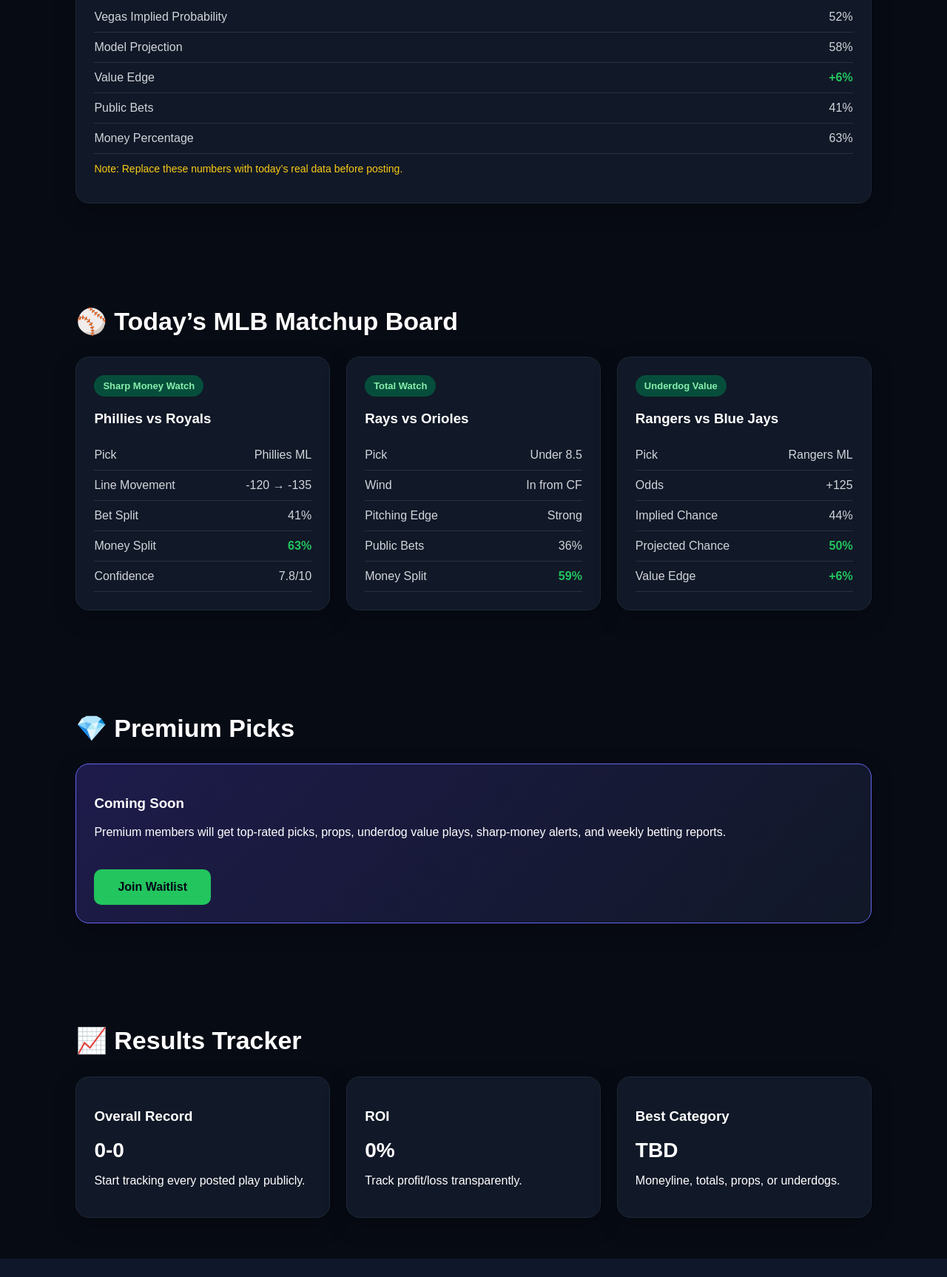
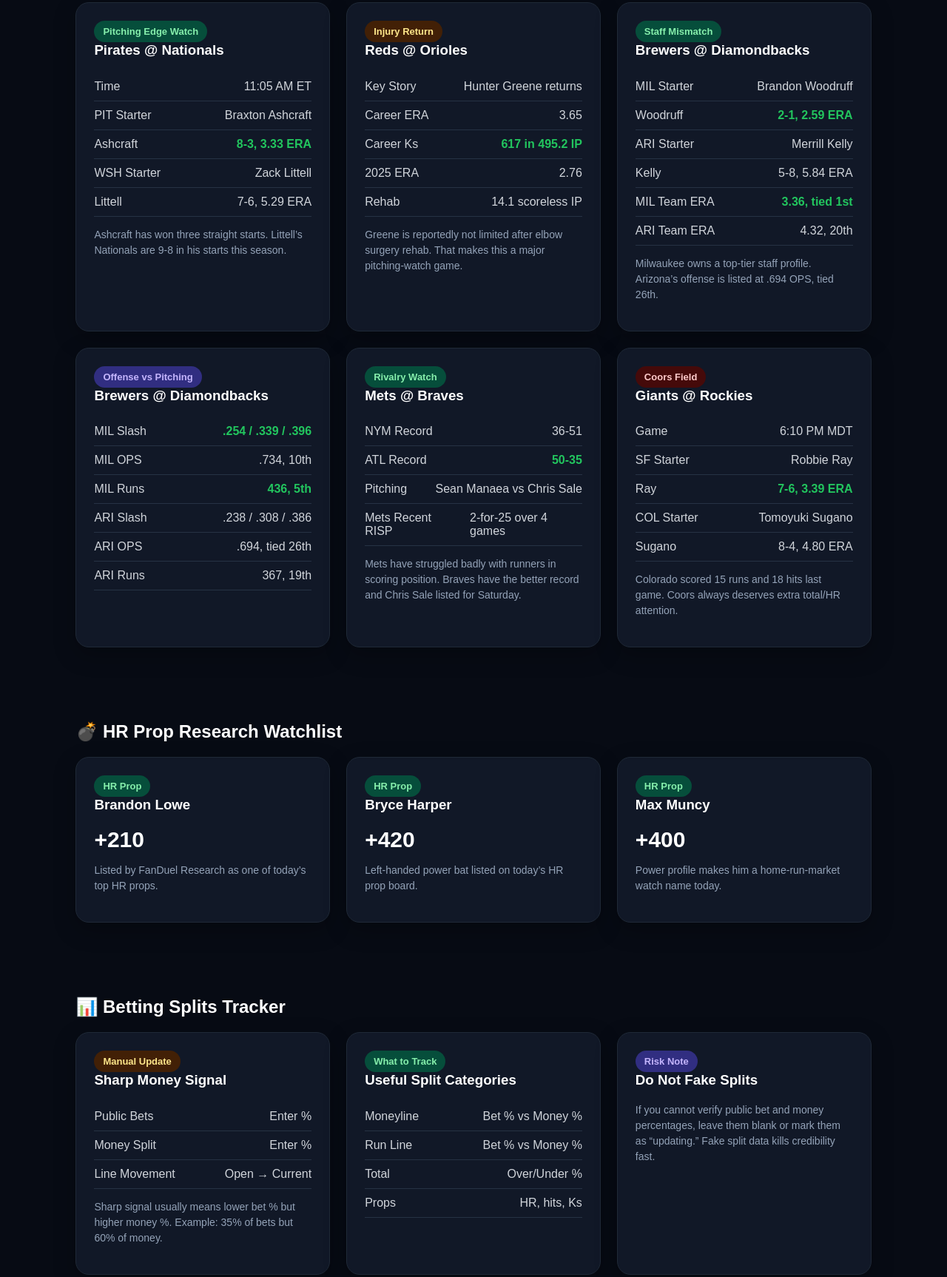
Before and after one commit to seanbodnar2007-ship-it/SportsBettingIQ101, a plain HTML site: page index.html in a window 1280 px wide. Shown: the part 738-2464 px from the top of the page at 74% size. Drawn offline with Linux system fonts and the light colour scheme.

Commit message:
Update index.html

````diff
--- a/index.html
+++ b/index.html
@@ -1,145 +1,32 @@
-```html
 <!DOCTYPE html>
 <html lang="en">
 <head>
-<meta charset="UTF-8" />
-<meta name="viewport" content="width=device-width, initial-scale=1.0" />
+<meta charset="UTF-8">
+<meta name="viewport" content="width=device-width, initial-scale=1.0">
 <title>SportBettingIQ101</title>
-
 <style>
 *{box-sizing:border-box}
-
-body{
-  margin:0;
-  font-family:Arial,Helvetica,sans-serif;
-  background:#070b14;
-  color:white;
-}
-
-header{
-  background:#0f172a;
-  padding:22px 8%;
-  display:flex;
-  justify-content:space-between;
-  align-items:center;
-  border-bottom:1px solid #1e293b;
-}
-
-.logo{
-  font-size:28px;
-  font-weight:900;
-  color:#22c55e;
-}
-
-nav a{
-  color:#e5e7eb;
-  text-decoration:none;
-  margin-left:22px;
-  font-weight:bold;
-}
-
-.hero{
-  padding:90px 8%;
-  text-align:center;
-  background:linear-gradient(135deg,#020617,#0f172a,#064e3b);
-}
-
-.hero h1{
-  font-size:54px;
-  margin:0;
-}
-
-.hero p{
-  color:#cbd5e1;
-  font-size:21px;
-}
-
-.btn{
-  display:inline-block;
-  margin-top:25px;
-  background:#22c55e;
-  color:#020617;
-  padding:15px 32px;
-  border-radius:10px;
-  text-decoration:none;
-  font-weight:900;
-}
-
-.section{
-  padding:55px 8%;
-}
-
-.section h2{
-  font-size:34px;
-}
-
-.grid{
-  display:grid;
-  grid-template-columns:repeat(auto-fit,minmax(280px,1fr));
-  gap:22px;
-}
-
-.card{
-  background:#111827;
-  border:1px solid #1f2937;
-  border-radius:18px;
-  padding:24px;
-  box-shadow:0 10px 30px rgba(0,0,0,.25);
-}
-
-.tag{
-  display:inline-block;
-  background:#064e3b;
-  color:#86efac;
-  padding:7px 12px;
-  border-radius:20px;
-  font-size:13px;
-  font-weight:bold;
-}
-
-.pick{
-  font-size:28px;
-  font-weight:900;
-  margin:14px 0;
-}
-
-.stat{
-  display:flex;
-  justify-content:space-between;
-  border-bottom:1px solid #263244;
-  padding:11px 0;
-  color:#d1d5db;
-}
-
-.edge{
-  color:#22c55e;
-  font-weight:900;
-}
-
-.warning{
-  color:#facc15;
-  font-size:14px;
-  margin-top:12px;
-}
-
-.premium{
-  background:linear-gradient(135deg,#1e1b4b,#111827);
-  border:1px solid #6366f1;
-}
-
-footer{
-  text-align:center;
-  padding:35px;
-  background:#0f172a;
-  color:#94a3b8;
-}
-
-@media(max-width:700px){
-  header{display:block;text-align:center}
-  nav{margin-top:15px}
-  nav a{display:inline-block;margin:8px}
-  .hero h1{font-size:38px}
-}
+body{margin:0;font-family:Arial,Helvetica,sans-serif;background:#070b14;color:white}
+header{background:#0f172a;padding:22px 8%;display:flex;justify-content:space-between;align-items:center;border-bottom:1px solid #1e293b}
+.logo{font-size:28px;font-weight:900;color:#22c55e}
+nav a{color:#e5e7eb;text-decoration:none;margin-left:20px;font-weight:bold}
+.hero{padding:80px 8%;text-align:center;background:linear-gradient(135deg,#020617,#0f172a,#064e3b)}
+.hero h1{font-size:52px;margin:0}
+.hero p{font-size:20px;color:#cbd5e1}
+.section{padding:50px 8%}
+.grid{display:grid;grid-template-columns:repeat(auto-fit,minmax(290px,1fr));gap:22px}
+.card{background:#111827;border:1px solid #1f2937;border-radius:18px;padding:24px;box-shadow:0 10px 30px rgba(0,0,0,.25)}
+.tag{display:inline-block;background:#064e3b;color:#86efac;padding:7px 12px;border-radius:20px;font-size:13px;font-weight:bold}
+.yellow{background:#422006;color:#fde68a}
+.purple{background:#312e81;color:#c4b5fd}
+.red{background:#450a0a;color:#fecaca}
+h1,h2,h3{margin-top:0}
+.stat{display:flex;justify-content:space-between;border-bottom:1px solid #263244;padding:10px 0;color:#d1d5db;gap:15px}
+.edge{color:#22c55e;font-weight:900}
+.note{color:#94a3b8;font-size:14px;line-height:1.5}
+.big{font-size:30px;font-weight:900;margin:12px 0}
+footer{text-align:center;padding:35px;background:#0f172a;color:#94a3b8}
+@media(max-width:700px){header{display:block;text-align:center}nav{margin-top:15px}nav a{display:inline-block;margin:8px}.hero h1{font-size:36px}}
 </style>
 </head>
 
@@ -148,110 +35,173 @@
 <header>
   <div class="logo">SportBettingIQ101</div>
   <nav>
-    <a href="#picks">Picks</a>
-    <a href="#matchups">Matchups</a>
-    <a href="#premium">Premium</a>
-    <a href="#results">Results</a>
+    <a href="#board">Board</a>
+    <a href="#props">Props</a>
+    <a href="#splits">Splits</a>
+    <a href="#sources">Sources</a>
   </nav>
 </header>
 
 <section class="hero">
-  <h1>Smarter Sports Betting Research</h1>
-  <p>Betting splits, line movement, matchup stats, value edges, and daily MLB research in one place.</p>
-  <a class="btn" href="#picks">View Today’s Board</a>
+  <h1>July 4 MLB Research Board</h1>
+  <p>Matchup data, pitching notes, team trends, HR props, betting splits watchlist, and research-only angles.</p>
 </section>
 
-<section class="section" id="picks">
-  <h2>🔥 Featured Pick of the Day</h2>
-
+<section class="section">
   <div class="card">
-    <span class="tag">Best Value</span>
-    <div class="pick">Phillies Moneyline</div>
-
-    <div class="stat"><span>Vegas Implied Probability</span><span>52%</span></div>
-    <div class="stat"><span>Model Projection</span><span>58%</span></div>
-    <div class="stat"><span>Value Edge</span><span class="edge">+6%</span></div>
-    <div class="stat"><span>Public Bets</span><span>41%</span></div>
-    <div class="stat"><span>Money Percentage</span><span>63%</span></div>
-
-    <p class="warning">Note: Replace these numbers with today’s real data before posting.</p>
+    <span class="tag">Important</span>
+    <h2>Research Only — Not Picks</h2>
+    <p class="note">This page is built to show useful betting research: ERA, OPS, probable pitchers, public betting notes, line movement placeholders, and prop watchlists. It is not telling users what to bet.</p>
   </div>
 </section>
 
-<section class="section" id="matchups">
-  <h2>⚾ Today’s MLB Matchup Board</h2>
+<section class="section" id="board">
+  <h2>⚾ Featured July 4 Matchups</h2>
 
   <div class="grid">
 
     <div class="card">
-      <span class="tag">Sharp Money Watch</span>
-      <h3>Phillies vs Royals</h3>
-      <div class="stat"><span>Pick</span><span>Phillies ML</span></div>
-      <div class="stat"><span>Line Movement</span><span>-120 → -135</span></div>
-      <div class="stat"><span>Bet Split</span><span>41%</span></div>
-      <div class="stat"><span>Money Split</span><span class="edge">63%</span></div>
-      <div class="stat"><span>Confidence</span><span>7.8/10</span></div>
+      <span class="tag">Pitching Edge Watch</span>
+      <h3>Pirates @ Nationals</h3>
+      <div class="stat"><span>Time</span><span>11:05 AM ET</span></div>
+      <div class="stat"><span>PIT Starter</span><span>Braxton Ashcraft</span></div>
+      <div class="stat"><span>Ashcraft</span><span class="edge">8-3, 3.33 ERA</span></div>
+      <div class="stat"><span>WSH Starter</span><span>Zack Littell</span></div>
+      <div class="stat"><span>Littell</span><span>7-6, 5.29 ERA</span></div>
+      <p class="note">Ashcraft has won three straight starts. Littell’s Nationals are 9-8 in his starts this season.</p>
     </div>
 
     <div class="card">
-      <span class="tag">Total Watch</span>
-      <h3>Rays vs Orioles</h3>
-      <div class="stat"><span>Pick</span><span>Under 8.5</span></div>
-      <div class="stat"><span>Wind</span><span>In from CF</span></div>
-      <div class="stat"><span>Pitching Edge</span><span>Strong</span></div>
-      <div class="stat"><span>Public Bets</span><span>36%</span></div>
-      <div class="stat"><span>Money Split</span><span class="edge">59%</span></div>
+      <span class="tag yellow">Injury Return</span>
+      <h3>Reds @ Orioles</h3>
+      <div class="stat"><span>Key Story</span><span>Hunter Greene returns</span></div>
+      <div class="stat"><span>Career ERA</span><span>3.65</span></div>
+      <div class="stat"><span>Career Ks</span><span class="edge">617 in 495.2 IP</span></div>
+      <div class="stat"><span>2025 ERA</span><span>2.76</span></div>
+      <div class="stat"><span>Rehab</span><span>14.1 scoreless IP</span></div>
+      <p class="note">Greene is reportedly not limited after elbow surgery rehab. That makes this a major pitching-watch game.</p>
     </div>
 
     <div class="card">
-      <span class="tag">Underdog Value</span>
-      <h3>Rangers vs Blue Jays</h3>
-      <div class="stat"><span>Pick</span><span>Rangers ML</span></div>
-      <div class="stat"><span>Odds</span><span>+125</span></div>
-      <div class="stat"><span>Implied Chance</span><span>44%</span></div>
-      <div class="stat"><span>Projected Chance</span><span class="edge">50%</span></div>
-      <div class="stat"><span>Value Edge</span><span class="edge">+6%</span></div>
+      <span class="tag">Staff Mismatch</span>
+      <h3>Brewers @ Diamondbacks</h3>
+      <div class="stat"><span>MIL Starter</span><span>Brandon Woodruff</span></div>
+      <div class="stat"><span>Woodruff</span><span class="edge">2-1, 2.59 ERA</span></div>
+      <div class="stat"><span>ARI Starter</span><span>Merrill Kelly</span></div>
+      <div class="stat"><span>Kelly</span><span>5-8, 5.84 ERA</span></div>
+      <div class="stat"><span>MIL Team ERA</span><span class="edge">3.36, tied 1st</span></div>
+      <div class="stat"><span>ARI Team ERA</span><span>4.32, 20th</span></div>
+      <p class="note">Milwaukee owns a top-tier staff profile. Arizona’s offense is listed at .694 OPS, tied 26th.</p>
+    </div>
+
+    <div class="card">
+      <span class="tag purple">Offense vs Pitching</span>
+      <h3>Brewers @ Diamondbacks</h3>
+      <div class="stat"><span>MIL Slash</span><span class="edge">.254 / .339 / .396</span></div>
+      <div class="stat"><span>MIL OPS</span><span>.734, 10th</span></div>
+      <div class="stat"><span>MIL Runs</span><span class="edge">436, 5th</span></div>
+      <div class="stat"><span>ARI Slash</span><span>.238 / .308 / .386</span></div>
+      <div class="stat"><span>ARI OPS</span><span>.694, tied 26th</span></div>
+      <div class="stat"><span>ARI Runs</span><span>367, 19th</span></div>
+    </div>
+
+    <div class="card">
+      <span class="tag">Rivalry Watch</span>
+      <h3>Mets @ Braves</h3>
+      <div class="stat"><span>NYM Record</span><span>36-51</span></div>
+      <div class="stat"><span>ATL Record</span><span class="edge">50-35</span></div>
+      <div class="stat"><span>Pitching</span><span>Sean Manaea vs Chris Sale</span></div>
+      <div class="stat"><span>Mets Recent RISP</span><span>2-for-25 over 4 games</span></div>
+      <p class="note">Mets have struggled badly with runners in scoring position. Braves have the better record and Chris Sale listed for Saturday.</p>
+    </div>
+
+    <div class="card">
+      <span class="tag red">Coors Field</span>
+      <h3>Giants @ Rockies</h3>
+      <div class="stat"><span>Game</span><span>6:10 PM MDT</span></div>
+      <div class="stat"><span>SF Starter</span><span>Robbie Ray</span></div>
+      <div class="stat"><span>Ray</span><span class="edge">7-6, 3.39 ERA</span></div>
+      <div class="stat"><span>COL Starter</span><span>Tomoyuki Sugano</span></div>
+      <div class="stat"><span>Sugano</span><span>8-4, 4.80 ERA</span></div>
+      <p class="note">Colorado scored 15 runs and 18 hits last game. Coors always deserves extra total/HR attention.</p>
     </div>
 
   </div>
 </section>
 
-<section class="section" id="premium">
-  <h2>💎 Premium Picks</h2>
+<section class="section" id="props">
+  <h2>💣 HR Prop Research Watchlist</h2>
 
-  <div class="card premium">
-    <h3>Coming Soon</h3>
-    <p>Premium members will get top-rated picks, props, underdog value plays, sharp-money alerts, and weekly betting reports.</p>
-    <a class="btn" href="#">Join Waitlist</a>
+  <div class="grid">
+
+    <div class="card">
+      <span class="tag">HR Prop</span>
+      <h3>Brandon Lowe</h3>
+      <div class="big">+210</div>
+      <p class="note">Listed by FanDuel Research as one of today’s top HR props.</p>
+    </div>
+
+    <div class="card">
+      <span class="tag">HR Prop</span>
+      <h3>Bryce Harper</h3>
+      <div class="big">+420</div>
+      <p class="note">Left-handed power bat listed on today’s HR prop board.</p>
+    </div>
+
+    <div class="card">
+      <span class="tag">HR Prop</span>
+      <h3>Max Muncy</h3>
+      <div class="big">+400</div>
+      <p class="note">Power profile makes him a home-run-market watch name today.</p>
+    </div>
+
   </div>
 </section>
 
-<section class="section" id="results">
-  <h2>📈 Results Tracker</h2>
+<section class="section" id="splits">
+  <h2>📊 Betting Splits Tracker</h2>
 
   <div class="grid">
+
     <div class="card">
-      <h3>Overall Record</h3>
-      <div class="pick">0-0</div>
-      <p>Start tracking every posted play publicly.</p>
+      <span class="tag yellow">Manual Update</span>
+      <h3>Sharp Money Signal</h3>
+      <div class="stat"><span>Public Bets</span><span>Enter %</span></div>
+      <div class="stat"><span>Money Split</span><span>Enter %</span></div>
+      <div class="stat"><span>Line Movement</span><span>Open → Current</span></div>
+      <p class="note">Sharp signal usually means lower bet % but higher money %. Example: 35% of bets but 60% of money.</p>
     </div>
 
     <div class="card">
-      <h3>ROI</h3>
-      <div class="pick">0%</div>
-      <p>Track profit/loss transparently.</p>
+      <span class="tag">What to Track</span>
+      <h3>Useful Split Categories</h3>
+      <div class="stat"><span>Moneyline</span><span>Bet % vs Money %</span></div>
+      <div class="stat"><span>Run Line</span><span>Bet % vs Money %</span></div>
+      <div class="stat"><span>Total</span><span>Over/Under %</span></div>
+      <div class="stat"><span>Props</span><span>HR, hits, Ks</span></div>
     </div>
 
     <div class="card">
-      <h3>Best Category</h3>
-      <div class="pick">TBD</div>
-      <p>Moneyline, totals, props, or underdogs.</p>
+      <span class="tag purple">Risk Note</span>
+      <h3>Do Not Fake Splits</h3>
+      <p class="note">If you cannot verify public bet and money percentages, leave them blank or mark them as “updating.” Fake split data kills credibility fast.</p>
     </div>
+
+  </div>
+</section>
+
+<section class="section" id="sources">
+  <h2>🧾 Data Sources Used</h2>
+
+  <div class="card">
+    <p class="note">
+      Sources checked: FanDuel Research, Reuters, MLB probable pitchers, ScoresAndOdds, SportsBettingDime, Bucs Dugout, Brew Crew Ball, Amazin’ Avenue, and Purple Row.
+    </p>
   </div>
 </section>
 
 <footer>
-  SportBettingIQ101 © 2026 | Research-based betting content. Not financial advice.
+  SportBettingIQ101 © 2026 | Research-only sports betting content. Bet responsibly.
 </footer>
 
 </body>
````
